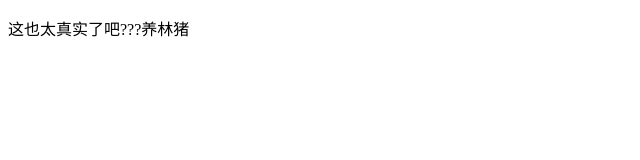
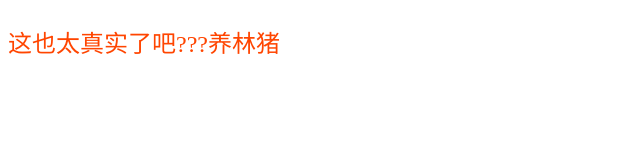
Before and after one commit to TinyDustCode/firstFace.github.io, a plain HTML site: page index.html in a window 1280 px wide. Shown: the whole page, without its empty margins (0-640 px from the left). Drawn offline with Linux system fonts and the light colour scheme.

Commit message:
Update index.html

```diff
--- a/index.html
+++ b/index.html
@@ -4,6 +4,12 @@
     <meta charset="UTF-8">
     <title>个人网站</title>
 </head>
+    <style>
+        p{
+            font-size: 24px;
+            color: orangered;
+        }
+    </style>
 <body>
     <p>这也太真实了吧???养林猪</p>
 </body>
```
